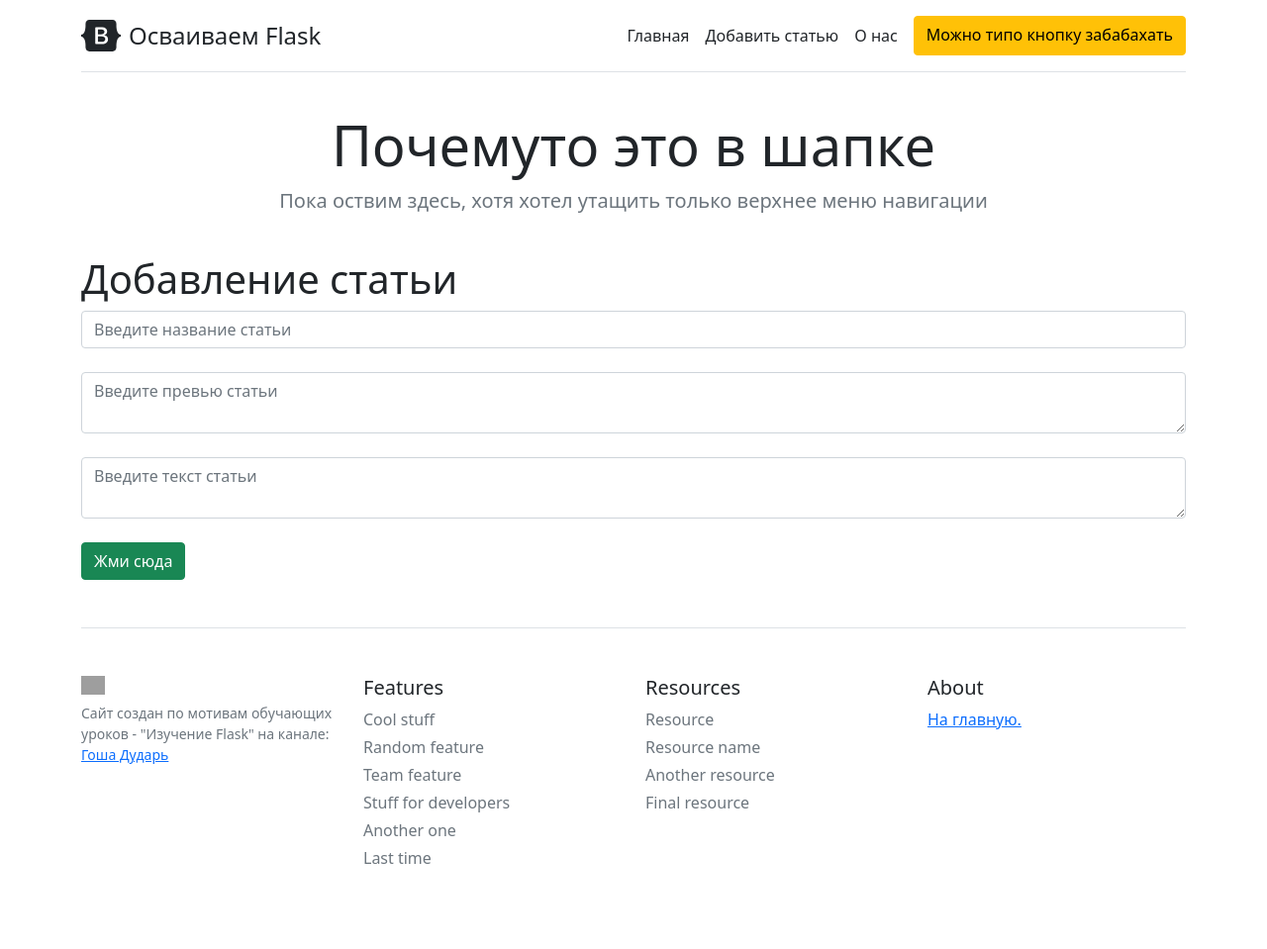
After one commit to Tertelius/py_blog, a Flask app: page /create-article in a window 1280 px wide. The commit adds this page. Shown: the whole page at 99% size. Run offline with Flask 2, Linux system fonts and the light colour scheme; some libraries are stand-ins or nearby versions; grey boxes are pictures that could not be loaded.

```diff
--- a/app.py
+++ b/app.py
@@ -1,6 +1,22 @@
-from flask import Flask, render_template, url_for
+from flask import Flask, render_template, url_for, request, redirect
+from flask_sqlalchemy import SQLAlchemy
+from datetime import datetime
 
 app = Flask(__name__)
+app.config['SQLALCHEMY_DATABASE_URI'] = 'sqlite:///blog.db'
+app.config['SQLALCHEMY_TRACK_MODIFICATIONS'] = False
+db = SQLAlchemy(app)
+
+
+class Article(db.Model):
+    id = db.Column(db.Integer, primary_key=True)
+    title = db.Column(db.String(100), nullable=False)
+    intro = db.Column(db.String(300), nullable=False)
+    text = db.Column(db.Text, nullable=False)
+    date = db.Column(db.DateTime, default=datetime.utcnow)
+
+    def __repr__(self):
+        return '<Article %r' % self.id
 
 
 @app.route('/')
@@ -14,9 +30,24 @@ def about():
     return render_template("about.html")
 
 
-@app.route('/user/<string:name>/<int:id>')
-def user(name,id):
-    return "User page:" + name + " - " + str(id)
+@app.route('/create-article', methods=['GET', 'POST'])
+def create_article():
+    if request.method == 'POST':
+        # title = request.form['title']
+        # intro = request.form['intro']
+        # text = request.form['text']
+        #
+        # article = Article(title=title, intro=intro, text=text)
+        #
+        # try:
+        #     db.session.add(article)
+        #     db.session.commit()
+        #     return redirect('/')
+        # except:
+        #     return "При добавлении статьи произошла ошибка"
+        return redirect('/')
+    else:
+        return render_template("create-article.html")
 
 
 if __name__ == "__main__":
--- a/templates/about.html
+++ b/templates/about.html
@@ -5,7 +5,7 @@
 {% endblock %}
 
 {% block body %}
-    <div class="container"><h1>Страница про нас.</h1></div>
+    <div class="container"><h1>Информация о нас!</h1></div>
 
 
 
--- a/templates/base.html
+++ b/templates/base.html
@@ -207,7 +207,9 @@
 
       <nav class="d-inline-flex mt-2 mt-md-0 ms-md-auto">
         <a class="me-3 py-2 text-dark text-decoration-none" href="/">Главная</a>
+        <a class="me-3 py-2 text-dark text-decoration-none" href="/create-article">Добавить статью</a>
         <a class="me-3 py-2 text-dark text-decoration-none" href="/about">О нас</a>
+        <a class="btn btn-warning" href="/create-article">Можно типо кнопку забабахать</a>
       </nav>
     </div>
 
--- /dev/null
+++ b/templates/create-article.html
@@ -0,0 +1,18 @@
+{% extends 'base.html' %}
+
+{% block title %}
+Add
+{% endblock %}
+
+{% block body %}
+    <h1>Добавление статьи</h1>
+    <form method="post"></form>
+      <input type="text" name="title" id="title" class="form-control" placeholder="Введите название статьи"><br>
+      <textarea name="intro" id="intro" class="form-control" placeholder="Введите превью статьи"></textarea><br>
+      <textarea name="text" id="text" class="form-control" placeholder="Введите текст статьи"></textarea><br>
+      <input type="submit"  class="btn btn-success" value="Жми сюда">
+{% endblock %}
+
+{% block footer %}
+<a href="/" >На главную.</a>
+{% endblock %}
```
Also changed, not shown: blog.db (added).
